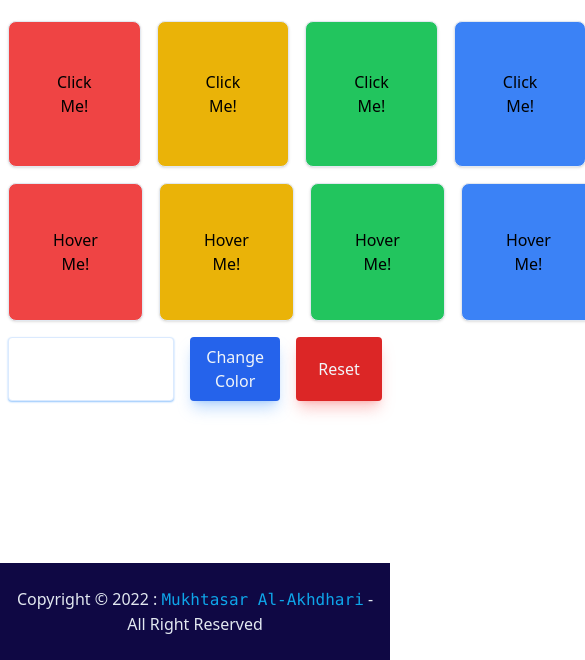
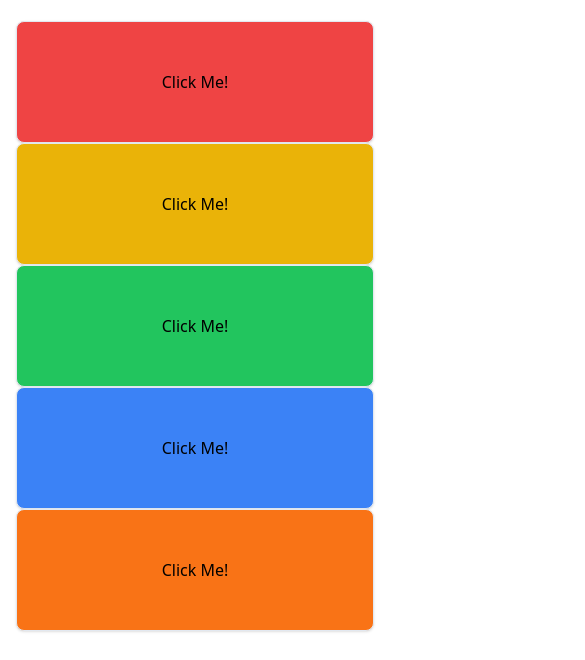
Before and after one commit to mukhtasar93/color-picker, a plain HTML site: page index.html in a window 390 px wide. Shown: the part 184-844 px from the top of the page, 585 px wide, since content can reach past the window. Drawn offline with nearby package versions, Linux system fonts and the light colour scheme.

Commit message:
add responsive index.html

```diff
--- a/index.html
+++ b/index.html
@@ -8,20 +8,20 @@
 		<script src="https://cdn.tailwindcss.com"></script>
 	</head>
 	<body>
-		<div class="container h-screen w-full px-2 py-4">
+		<div class="container mx-auto h-screen w-full px-2 py-4">
 			<div class="max-w-[720px] my-4 py-4 mx-auto">
 				<img class="animate-pulse mx-auto hover:animate-none w-[80px]" src="icon.png" alt="" />
 				<div class="border-b mb-4">
 					<h2 class="font-mono text-3xl text-sky-500 font-bold mb-4 text-center">Color Picker</h2>
 				</div>
-				<div class="flex justify-between gap-4 py-2">
+				<div class="sm:grid grid-cols-2 md:flex justify-between gap-4 p-2 mb-4">
 					<p class="click bg-red-500 w-240 cursor-pointer rounded-lg border border-slate-200 p-12 shadow text-center" id="red">Click Me!</p>
 					<p class="click bg-yellow-500 w-240 cursor-pointer rounded-lg border border-slate-200 p-12 shadow text-center" id="yellow">Click Me!</p>
 					<p class="click bg-green-500 w-240 cursor-pointer rounded-lg border border-slate-200 p-12 shadow text-center" id="green">Click Me!</p>
 					<p class="click bg-blue-500 w-240 cursor-pointer rounded-lg border border-slate-200 p-12 shadow text-center" id="blue">Click Me!</p>
 					<p class="click bg-orange-500 w-240 cursor-pointer rounded-lg border border-slate-200 p-12 shadow text-center" id="orange">Click Me!</p>
 				</div>
-				<div class="flex justify-between gap-4 py-2">
+				<div class="sm:grid grid-cols-2 md:flex justify-between gap-4 py-2">
 					<p class="hover bg-red-500 w-240 cursor-pointer rounded-lg border border-slate-200 p-11 shadow text-center" id="red">Hover Me!</p>
 					<p class="hover bg-yellow-500 w-240 cursor-pointer rounded-lg border border-slate-200 p-11 shadow text-center" id="yellow">Hover Me!</p>
 					<p class="hover bg-green-500 w-240 cursor-pointer rounded-lg border border-slate-200 p-11 shadow text-center" id="green">Hover Me!</p>
@@ -34,7 +34,7 @@
 					<button class="bg-red-600 px-4 py-2 rounded shadow-lg shadow-red-400/40 hover:bg-red-500 hover:shadow-red-500/50 text-slate-100 font-lg w-[25%]" id="change">Reset</button>
 				</div>
 			</div>
-			<div class="bg-[#0f0844] mt-24 px-2 py-6 absolute inset-x-0 bottom-0">
+			<div class="bg-[#0f0844] mt-24 px-2 py-6 absolute inset-x-0">
 				<p class="text-center text-slate-200">Copyright &copy; 2022 : <a href="#" class="font-mono text-sky-500 hover:text-sky-400 hover:underline">Mukhtasar Al-Akhdhari</a> - All Right Reserved</p>
 			</div>
 		</div>
```
